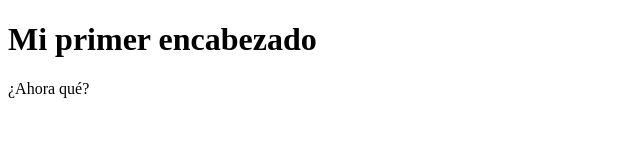
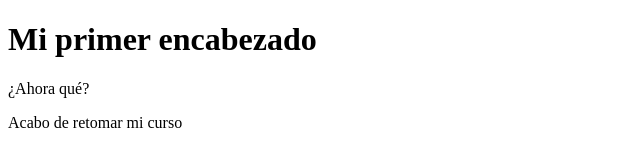
Before and after one commit to Javvi-rojas/repoprueba, a plain HTML site: page index.htm in a window 1280 px wide. Shown: the whole page, without its empty margins (0-640 px from the left). Drawn offline with Linux system fonts and the light colour scheme.

Commit message:
AHORA SI VOLVÍ

```diff
--- a/index.htm
+++ b/index.htm
@@ -1,8 +1,11 @@
 <!DOCTYPE html>
 <html>
+<title>Volvi</title>
 <body>
 
 	<h1>Mi primer encabezado</h1>
 	<p>¿Ahora qué?</p>
+
+	<p>Acabo de retomar mi curso</p>
 </body>
 </html>
```
